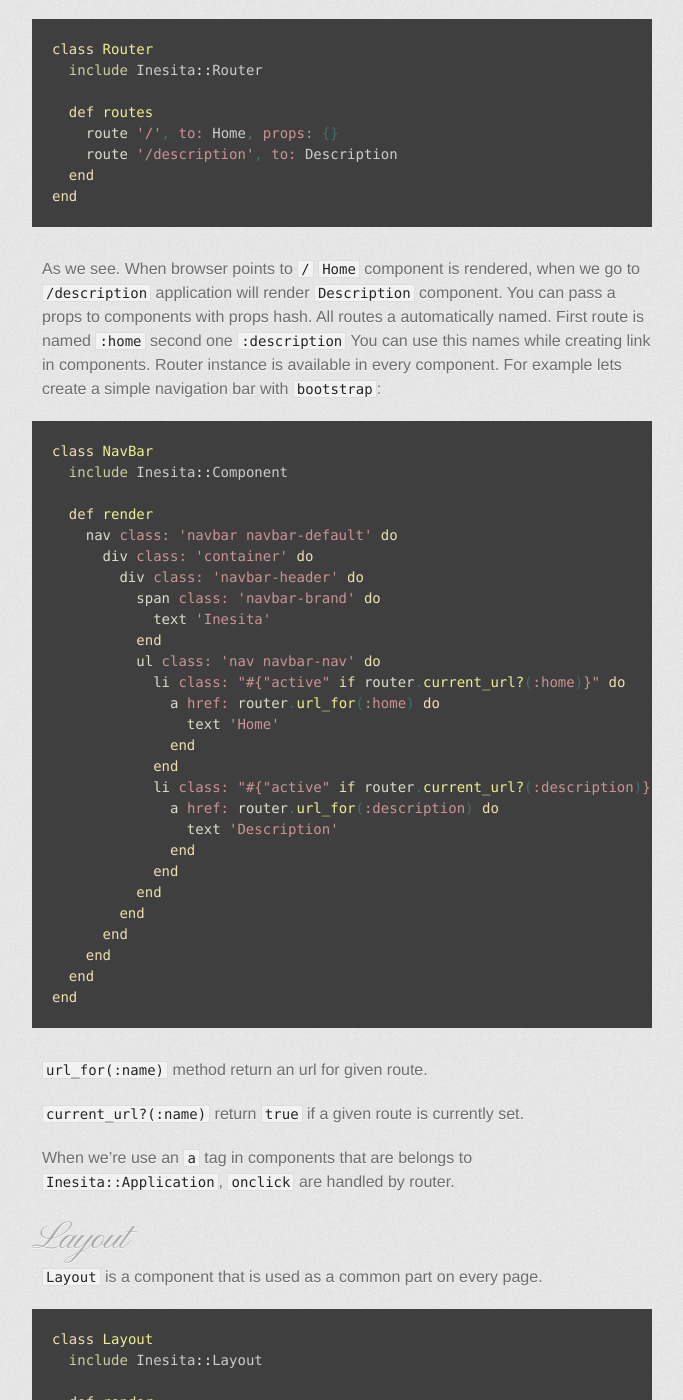
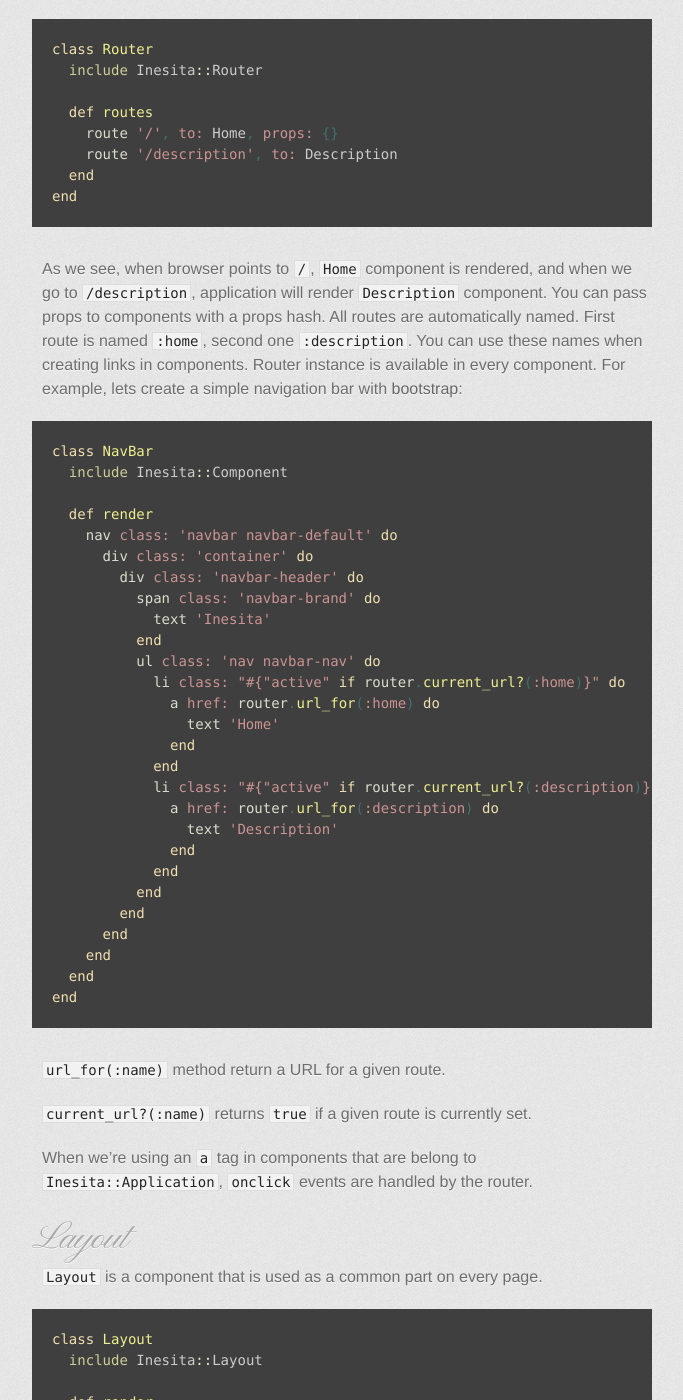
Before and after one commit to elia/inesita-rb.github.io, a Jekyll site: the page built from index.md, in a window 1280 px wide and 1400 px high, scrolled down 4456 px. Shown: the whole window, without its empty margins (298-981 px from the left). Built offline with Jekyll 4.4.1, drawn with Linux system fonts in a browser that asks for light colours; Markdown is read by kramdown in place of the engine named in the settings; some of the changed text lies outside the part shown.

Commit message:
Update router.md

````diff
--- a/_includes/router.md
+++ b/_includes/router.md
@@ -1,6 +1,6 @@
 ## Router
 
-`Router` describes what `Components` are rendered depending on current url.
+`Router` describes what `Components` are rendered depending on current URL.
 
 ```ruby
 class Router
@@ -13,11 +13,11 @@
 end
 ```
 
-As we see. When browser points to `/` `Home` component is rendered, when we go to `/description` application will render `Description` component.
-You can pass a props to components with props hash.
-All routes a automatically named. First route is named `:home` second one `:description`
-You can use this names while creating link in components. Router instance is available in every component.
-For example lets create a simple navigation bar with `bootstrap`:
+As we see, when browser points to `/`, `Home` component is rendered, and when we go to `/description`, application will render `Description` component.
+You can pass props to components with a props hash.
+All routes are automatically named. First route is named `:home`, second one `:description`.
+You can use these names when creating links in components. Router instance is available in every component.
+For example, lets create a simple navigation bar with [bootstrap](http://getbootstrap.com):
 
 ```ruby
 class NavBar
@@ -49,8 +49,8 @@
 end
 ```
 
-`url_for(:name)` method return an url for given route.
+`url_for(:name)` method return a URL for a given route.
 
-`current_url?(:name)` return `true` if a given route is currently set.
+`current_url?(:name)` returns `true` if a given route is currently set.
 
-When we're use an `a` tag in components that are belongs to `Inesita::Application`, `onclick` are handled by router.
+When we're using an `a` tag in components that are belong to `Inesita::Application`, `onclick` events are handled by the router.
````
